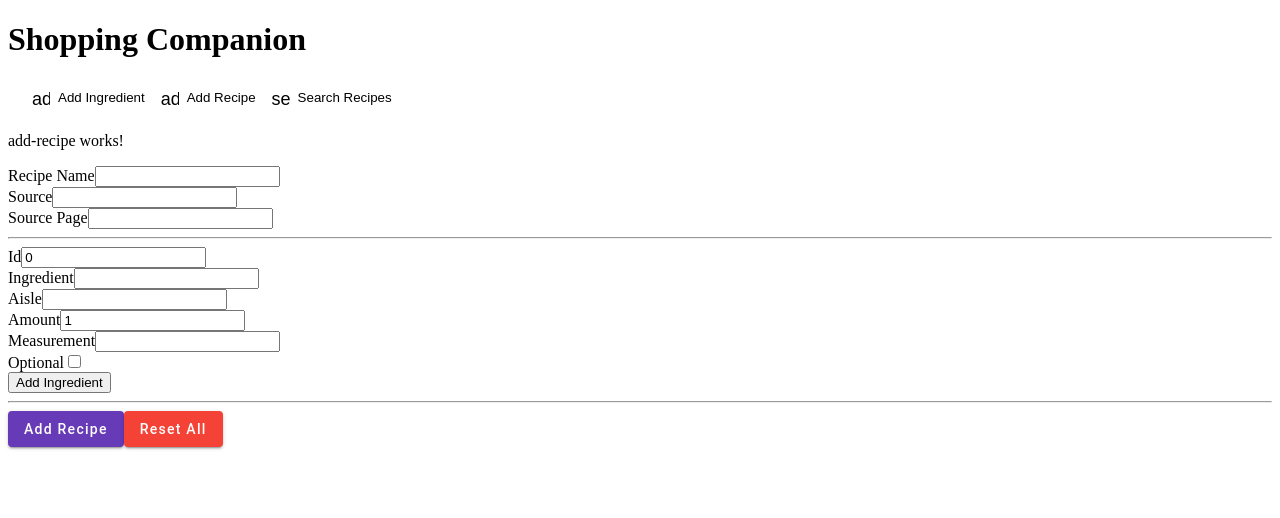
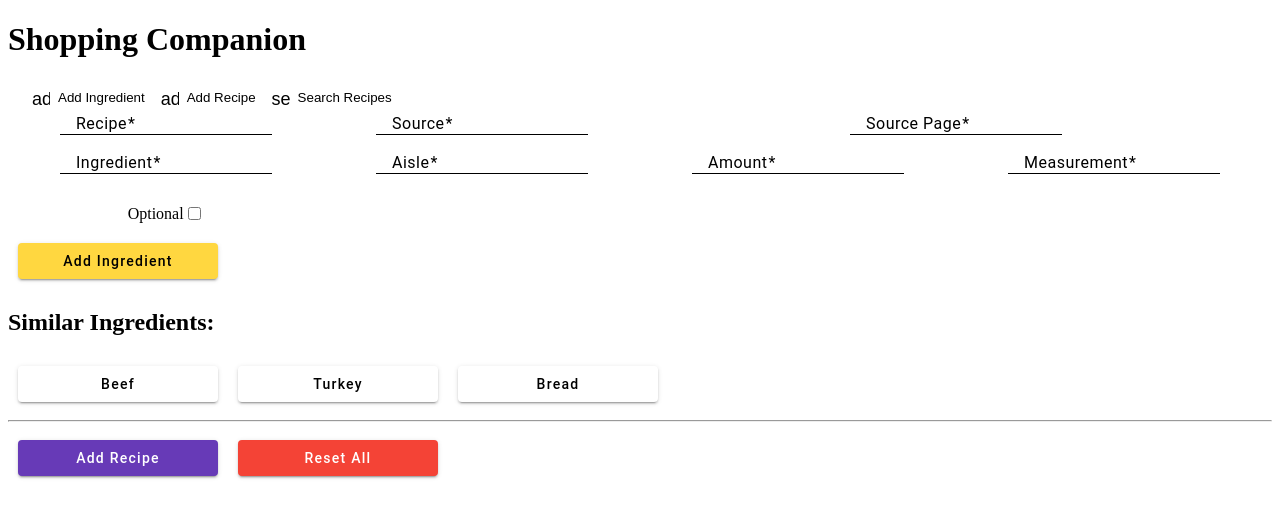
Before and after one commit to warren-stowe/shopping-companion-angular, an Angular app: page /recipes in a window 1280 px wide. Shown: the top 518 px of the page. Built offline with nearby package versions, Linux system fonts and the light colour scheme.

Commit message:
graphical changes

```diff
--- a/angular.json
+++ b/angular.json
@@ -94,5 +94,8 @@
         }
       }
     }
+  },
+  "cli": {
+    "analytics": false
   }
 }
--- a/src/app/add-ingredient/add-ingredient.component.ts
+++ b/src/app/add-ingredient/add-ingredient.component.ts
@@ -33,9 +33,9 @@
                         "Miscellaneous", "Produce", "Seafood", "Spices"];
 
     this.similarIngredientNames = [];
-    this.similarIngredientNames[0] = new Ingredient(1, "Beef", "Meat");
-    this.similarIngredientNames[1] = new Ingredient(2, "Turket", "Meat");
-    this.similarIngredientNames[2] = new Ingredient(3, "Bread", "Bread");
+    // this.similarIngredientNames[0] = new Ingredient(1, "Beef", "Meat");
+    // this.similarIngredientNames[1] = new Ingredient(2, "Turket", "Meat");
+    // this.similarIngredientNames[2] = new Ingredient(3, "Bread", "Bread");
   }
 
   ngOnInit() {
--- a/src/app/add-recipe/add-recipe.component.css
+++ b/src/app/add-recipe/add-recipe.component.css
@@ -1 +1,10 @@
 @import '@angular/material/prebuilt-themes/deeppurple-amber.css';
+
+button {
+    width: 200px;
+    margin: 10px;
+}
+
+.source-page {
+    width: 200px;
+}
--- a/src/app/add-recipe/add-recipe.component.html
+++ b/src/app/add-recipe/add-recipe.component.html
@@ -1,63 +1,80 @@
-<p>add-recipe works!</p>
+<form [formGroup]="recipeForm" (ngSubmit)="onSubmit()">
+    <mat-grid-list cols="4" rowHeight="4:.5">
+        <mat-grid-tile colspan="1">
+            <mat-form-field appearance="fill">
+                <mat-label>Recipe</mat-label>
+                <input matInput formControlName="recipeName" placeholder="Recipe">
+            </mat-form-field>
+        </mat-grid-tile>
+        <mat-grid-tile colspan="1">
+            <mat-form-field appearance="fill">
+                <mat-label>Source</mat-label>
+                <input matInput formControlName="source" placeholder="Source">
+            </mat-form-field>
+        </mat-grid-tile>
 
-<form [formGroup]="recipeForm" (ngSubmit)="onSubmit()">
-    <label for="recipeName">Recipe Name</label>
-    <input type="text" id="recipeName" formControlName="recipeName" />
-
-    <br>
-
-    <label for="source">Source</label>
-    <input type="text" id="source" formControlName="source" />
-
-    <br>
-
-    <label for="sourcePage">Source Page</label>
-    <input type="text" id="sourcePage" formControlName="sourcePage" />
-
-    <hr />
-
+        <mat-grid-tile colspan="2">
+            <mat-form-field>
+                <mat-label>Source Page</mat-label>
+                <input matInput formControlName="sourcePage" placeholder="Source Page">
+            </mat-form-field>
+        </mat-grid-tile>
+    </mat-grid-list>
 
 </form>
 
-
 <form [formGroup]="ingredientForm" (ngSubmit)="addIngredient()">
 
-    <label for="id">Id</label>
-    <input type="number" id="id" formControlName="id">
+    <mat-grid-list cols="4" rowHeight="4:.5">
+        <mat-grid-tile colspan="1" >
+            <mat-form-field appearance="fill">
+                <mat-label>Ingredient</mat-label>
+                <input matInput formControlName="ingredientName" placeholder="Ingredient Name">
+            </mat-form-field>
+        </mat-grid-tile>
 
-    <br>
+        <mat-grid-tile colspan="1">
+            <mat-form-field appearance="fill">
+                <mat-label>Aisle</mat-label>
+                <input type="text" placeholder="Aisle" matInput formControlName="aisle" [matAutocomplete]="auto">
+                <mat-autocomplete #auto="matAutocomplete">
+                    <mat-option *ngFor="let aisleName of aisleOptions">
+                        <!-- <mat-option value="{{aisleName}}">{{aisleName}} -->
+                        <!-- </mat-option>   -->
+                    </mat-option>
+                </mat-autocomplete>
+            </mat-form-field>
+        </mat-grid-tile>
 
-    <label for="ingredientName">Ingredient</label>
-    <input type="text" id="ingredientName" formControlName="ingredientName"/>
+        <mat-grid-tile colspan="1">
+            <mat-form-field appearance="fill">
+                <mat-label>Amount</mat-label>
+                <input matInput formControlName="amount" placeholder="Amount">
+            </mat-form-field>
+        </mat-grid-tile>
 
-    <br>
+        <mat-grid-tile colspan="1">
+            <mat-form-field appearance="fill">
+                <mat-label>Measurement</mat-label>
+                <input matInput formControlName="measurement" placeholder="Measurement">
+            </mat-form-field>
+        </mat-grid-tile>
+        <!-- <label for="id">Id</label> -->
+        <!-- <input type="number" id="id" formControlName="id"> -->
 
-    <label for="aisle">Aisle</label>
-    <input type="text" id="aisle" formControlName="aisle"/>
+        <mat-grid-tile colspan="1">
+            <label for="optional">Optional</label>
+            <input type="checkbox" id="optional" formControlName="optional" />
+        </mat-grid-tile>
 
-    <br>
-
-    <label for="amount">Amount</label>
-    <input type="number" id="amount" formControlName="amount" />
-
-    <br>
-
-    <label for="measurement">Measurement</label>
-    <input type="text" id="measurement" formControlName="measurement" />
-
-    <br>
-
-    <label for="optional">Optional</label>
-    <input type="checkbox" id="optional" formControlName="optional" />
-
-    <br>
-
-    <button>Add Ingredient</button>
+    </mat-grid-list>
+    <button mat-raised-button color="accent">Add Ingredient</button>
 </form>
 
 <div *ngIf="similarIngredients.length > 0">
     <h2>Similar Ingredients:</h2>
-    <button *ngFor="let ingredient of similarIngredients" (click)="addExistingIngredient(ingredient)">{{ingredient.ingredientName}}</button>
+    <button mat-raised-button color="basic" *ngFor="let ingredient of similarIngredients"
+        (click)="addExistingIngredient(ingredient)">{{ingredient.ingredientName}}</button>
 </div>
 
 <hr>
--- a/src/app/add-recipe/add-recipe.component.ts
+++ b/src/app/add-recipe/add-recipe.component.ts
@@ -21,6 +21,8 @@
   display: Array<string> = [];
   similarIngredients: Array<Ingredient> = [];
   isExistingIngredient: boolean = false;
+  aisleOptions: string[];
+  measurementOptions: string[];
 
 
   constructor(private recipeService: RecipeService,
@@ -35,12 +37,22 @@
       id: new FormControl(0),
       ingredientName: new FormControl('', Validators.required),
       aisle: new FormControl('', Validators.required),
-      amount: new FormControl(1, Validators.required),
+      amount: new FormControl(null, Validators.required),
       measurement: new FormControl('', Validators.required),
       optional: new FormControl(false, Validators.required)
     })
 
     this.ingredient = new Ingredient(0, '', '');
+
+    this.similarIngredients[0] = new Ingredient(1, "Beef", "Meat");
+    this.similarIngredients[1] = new Ingredient(2, "Turkey", "Meat");
+    this.similarIngredients[2] = new Ingredient(3, "Bread", "Bread");
+
+
+    this.aisleOptions = ["Baking", "Bread", "Canned", "Dairy", "Frozen", "International", "Meat",
+                        "Miscellaneous", "Produce", "Seafood", "Spices"];
+
+    this.measurementOptions = [ "units", "cups", "oz", "fluid oz", "tsp", "tbsp", "lb", "grams"]
    }
 
    ngOnInit() {
@@ -103,6 +115,7 @@
     this.recipeForm.reset();
     this.ingredients = [];
     this.display = [];
+    this.similarIngredients = [];
   }
 
   getIngredientsByName(ingredientName: string) {
--- a/src/app/app.module.ts
+++ b/src/app/app.module.ts
@@ -17,6 +17,7 @@
 import { RecipeFilterPipe } from './helpers/recipe-filter.pipe';
 import { MatGridListModule } from '@angular/material/grid-list';
 import { MatSelectModule } from '@angular/material/select'
+import { MatAutocompleteModule } from '@angular/material/autocomplete';
 
 @NgModule({
   declarations: [
@@ -38,7 +39,8 @@
     HttpClientModule,
     BrowserAnimationsModule,
     ReactiveFormsModule,
-    MatSelectModule
+    MatSelectModule,
+    MatAutocompleteModule
   ],
   providers: [],
   bootstrap: [AppComponent]
```
